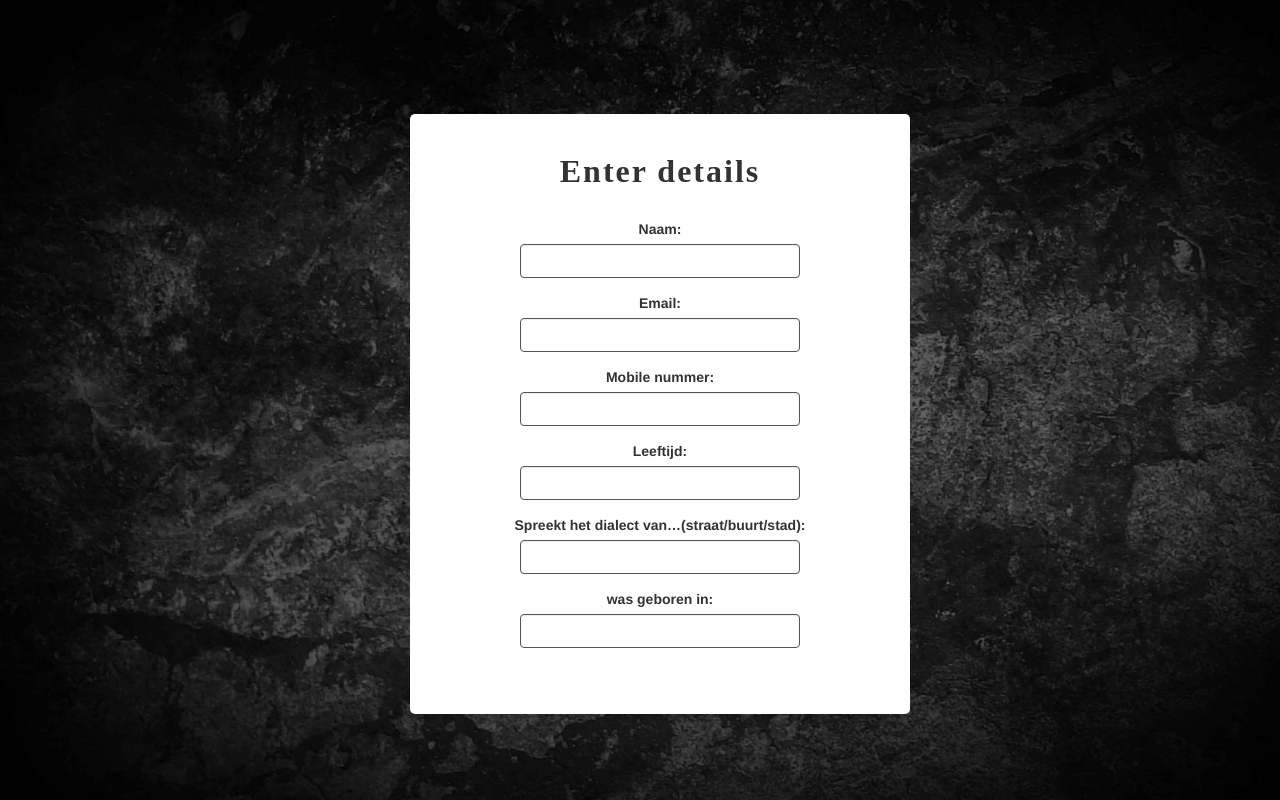
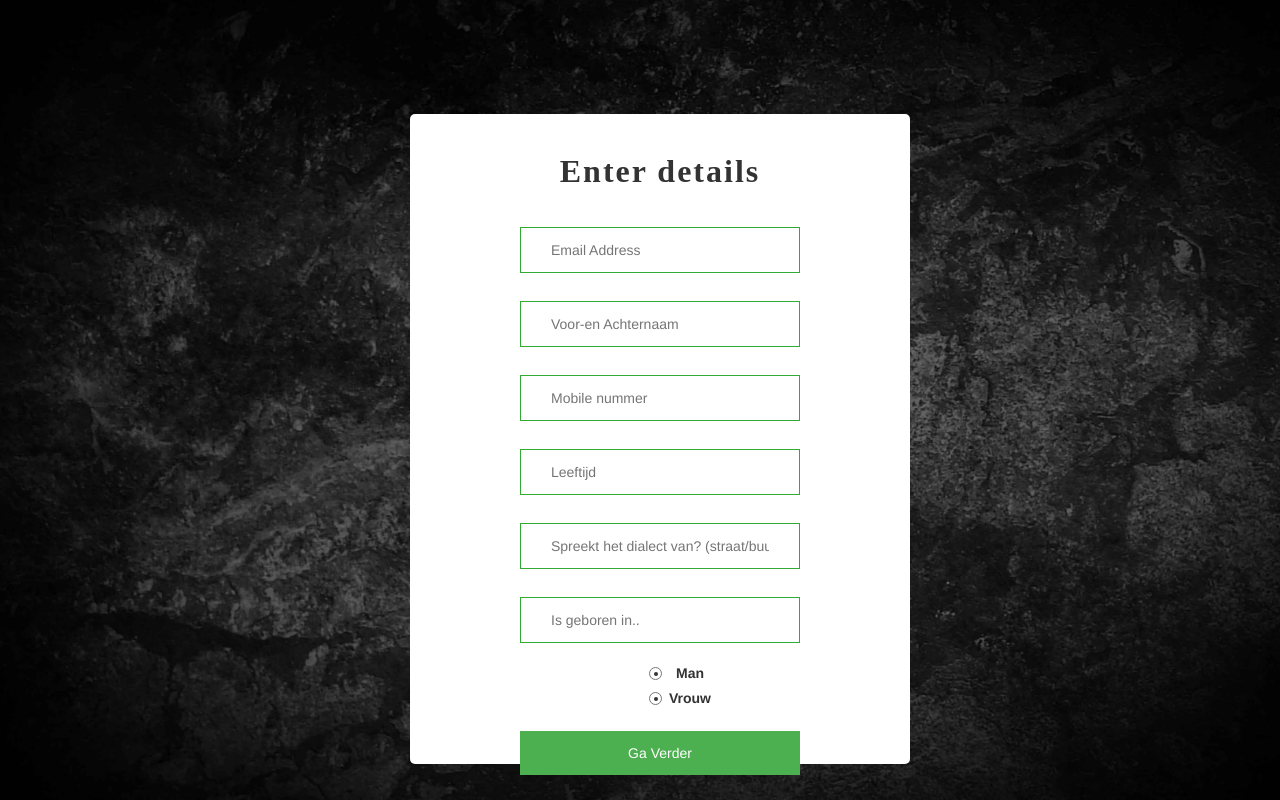
Before and after one commit to Finesomtoe/PronounceApp, a Flask app: page / in a window 1280 px wide. Run offline with Flask 2, Linux system fonts and the light colour scheme; parts of the project's set-up code (start-up, migrations or seed data) failed here and were passed over; some libraries are stand-ins or nearby versions.

Commit message:
Intro form and table data

```diff
--- a/Pronounce/Pronounce/forms.py
+++ b/Pronounce/Pronounce/forms.py
@@ -1,7 +1,28 @@
 from flask.ext.wtf import Form
-from .models import User
+from .models import Volunteer
 from Pronounce import db
-from wtforms import StringField, TextField, TextAreaField, SubmitField, validators, ValidationError, PasswordField, BooleanField
+from wtforms import StringField, IntegerField, RadioField, TextField, TextAreaField, SubmitField, validators, ValidationError, PasswordField, BooleanField
 
-class DetailsForm(Form):
-    """description of class"""
+class VolunteersForm(Form):
+  name = TextField("Naam",  [validators.Required("Please enter your full name."), validators.Regexp('[A-Za-z]', 0, 'Usernames must have only letters')], render_kw={"placeholder": "Voor-en Achternaam"})
+  email = TextField("Email",  [validators.Required("Please enter your email address."), validators.Email("Please enter your email address.")], render_kw={"placeholder": "Email Address"})
+  phonenr = IntegerField("Mobile nummer", render_kw={"placeholder": "Mobile nummer"})
+  age = IntegerField("Leeftijd", render_kw={"placeholder": "Leeftijd"})
+  dialectregion = TextField("Spreekt het dialect van? (straat/buurt/stad)",  [validators.Required("Please enter the dialect you speak.")], render_kw={"placeholder": "Spreekt het dialect van? (straat/buurt/stad)"})
+  originregion = TextField("Is geboren in..",  [validators.Required("Please enter your region of origin.")], render_kw={"placeholder": "Is geboren in.."})
+  gender = RadioField("Gender", choices=[('man', 'Man'), ('vrouw', 'Vrouw')])
+  submit = SubmitField("Ga Verder")
+
+  def __init__(self, *args, **kwargs):
+    Form.__init__(self, *args, **kwargs)
+
+  def validate(self):
+    if not Form.validate(self):
+      return False
+
+    volunteer = Volunteer.query.filter_by(email = self.email.data.lower()).first()
+    if volunteer:
+      self.email.errors.append("That email is already registered")
+      return False
+    else:
+      return True
--- a/Pronounce/Pronounce/static/content/site.css
+++ b/Pronounce/Pronounce/static/content/site.css
@@ -83,7 +83,7 @@ input[type="checkbox"].input-validation-error {
 
 .login_form {
     width: 500px;
-    height: 600px;
+    height: 650px;
     background-color: #ffffff;
     border-radius: 5px;
     margin: 0;
@@ -97,3 +97,62 @@ input[type="checkbox"].input-validation-error {
     border: 1px solid;
     text-align:center;
 }
+
+/* Signup form */
+form input#name,
+form input#dialectregion,
+form input#email,
+form input#originregion,
+form input#phonenr,
+form input#age {
+    width: 100%;
+    padding: 12px 30px;
+    margin: 8px 0;
+    margin-bottom: 20px;
+    display: inline-block;
+    border: 1px solid #33aa33;
+    box-sizing: border-box;
+}
+
+form input#gender {
+    display: inline;
+    float: left;
+}
+
+
+form input#submit {
+    background-color: #4CAF50;
+    color: white;
+    padding: 12px 20px;
+    margin: 8px 0;
+    border: none;
+    cursor: pointer;
+    width: 100%;
+}
+
+.flash {
+    background-color: #FBB0B0;
+    padding: 4px;
+    width: 300px;
+    margin-bottom: 10px;
+    border: 1px solid transparent;
+    border-radius: 2px;
+}
+
+
+.flash-warning {
+    color: #000000;
+    border-color: #ffffff;
+}
+
+    .flash-warning .flash-link {
+        color: #a47e3c;
+    }
+
+    .flash-warning hr {
+        border-top-color: #f8e5be;
+    }
+
+    .flash-warning .alert-link {
+        color: #a47e3c;
+    }
--- a/Pronounce/Pronounce/templates/index.html
+++ b/Pronounce/Pronounce/templates/index.html
@@ -10,35 +10,51 @@
     <script src="/static/scripts/modernizr-2.6.2.js"></script>
 </head>
 <body>
+    {% for message in form.email.errors %}
+    <div class="alert alert-warning"><button type="button" class="close" data-dismiss="alert">&times;</button>{{ message }}</div>
+    {% endfor %}
+    {% for message in form.name.errors %}
+    <div class="alert alert-warning"><button type="button" class="close" data-dismiss="alert">&times;</button>{{ message }}</div>
+    {% endfor %}
+    {% for message in form.dialectregion.errors %}
+    <div class="alert alert-warning"><button type="button" class="close" data-dismiss="alert">&times;</button>{{ message }}</div>
+    {% endfor %}
+    {% for message in form.originregion.errors %}
+    <div class="alert alert-warning"><button type="button" class="close" data-dismiss="alert">&times;</button>{{ message }}</div>
+    {% endfor %}
     <div class="login_div text-center">
-        <form class="login_form" action="#">
+        <form class="login_form" action="{{ url_for('home') }}" method="post">
             <br />
             <h1 class="text-center">Enter details</h1>
             <br />
-            <div class="form-group">
-                <label for="usr">Naam:</label>
-                <input type="text" class="form-control myForm" id="usr">
-            </div>
-            <div class="form-group">
-                <label for="pwd">Email:</label>
-                <input type="email" class="form-control myForm" id="pwd">
-            </div>
-            <div class="form-group">
-                <label for="pwd">Mobile nummer:</label>
-                <input type="text" class="form-control myForm" id="pwd">
-            </div>
-            <div class="form-group">
-                <label for="pwd">Leeftijd:</label>
-                <input type="number" class="form-control myForm" id="pwd">
-            </div>
-            <div class="form-group">
-                <label for="pwd">Spreekt het dialect van…(straat/buurt/stad):</label>
-                <input type="text" class="form-control myForm" id="pwd">
-            </div>
-            <div class="form-group">
-                <label for="pwd">was geboren in:</label>
-                <input type="text" class="form-control myForm" id="pwd">
-            </div>
+            {{ form.hidden_tag() }}
+
+            {{ form.email }}
+            <br />
+
+            {{ form.name }}
+            <br />
+
+
+            {{ form.phonenr }}
+            <br />
+
+            {{ form.age }}
+            <br />
+
+            {{ form.dialectregion }}
+            <br />
+
+            {{ form.originregion }}
+            <br />
+
+            <label class="radio-inline">
+                {{ form.gender }}
+            </label>
+            <br />
+
+            {{ form.submit }}
+
         </form>
     </div>
 </body>
--- a/Pronounce/Pronounce/views.py
+++ b/Pronounce/Pronounce/views.py
@@ -3,18 +3,28 @@ Routes and views for the flask application.
 """
 
 from datetime import datetime
-from flask import render_template
-from Pronounce import app
+from flask import render_template, request, redirect, url_for
+from Pronounce import app, db
+from .forms import VolunteersForm
+from .models import Volunteer
 
-@app.route('/')
-@app.route('/index')
+@app.route('/', methods=['GET', 'POST'])
+@app.route('/index', methods=['GET', 'POST'])
 def home():
     """Renders the home page."""
-    return render_template(
-        'index.html',
-        title='Home Page',
-        year=datetime.now().year,
-    )
+    form = VolunteersForm()
+
+    if request.method == 'POST':
+        if form.validate() == False:
+            return render_template('index.html', form=form)
+        else:
+            newvolunteer = Volunteer(form.email.data, form.name.data, form.phonenr.data, form.age.data, form.gender.data, form.dialectregion.data, form.originregion.data)
+            db.session.add(newvolunteer)
+            db.session.commit()
+            return redirect(url_for('contact'))
+    elif request.method == 'GET':
+        return render_template('index.html', title='Home', form=form)
+
 
 @app.route('/contact')
 def contact():
```
Also changed, not shown: Pronounce/Pronounce/models.py (+27 -1 lines), testdb_volunteer_test.sql (added, +61 -0 lines).
